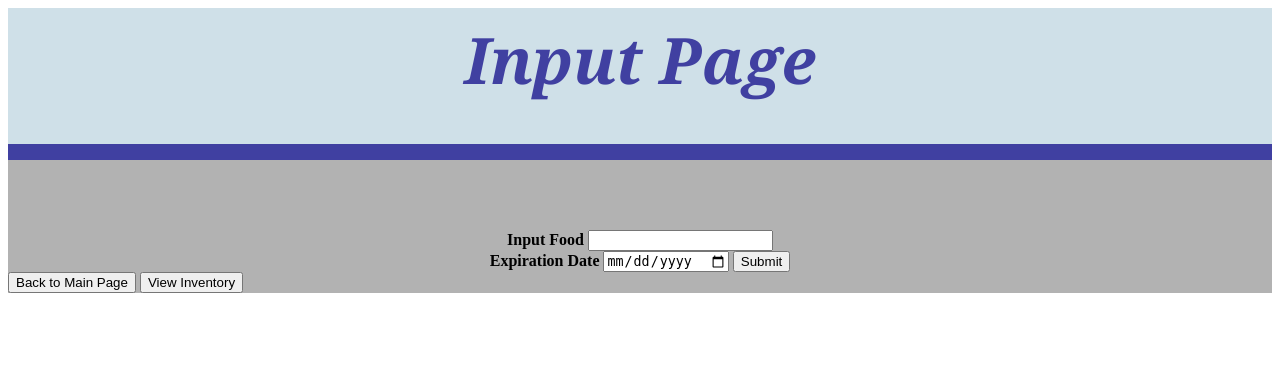
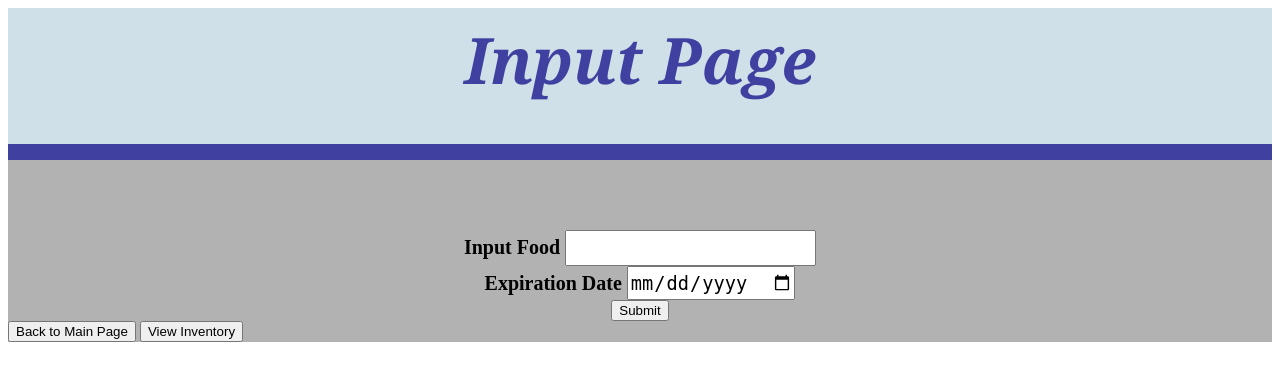
Before and after one commit to StevenFein/FridgePal, a Python web app: template Templates/InputPage.html in a window 1280 px wide. Shown: the top 381 px of the page. Run offline with Jinja, Linux system fonts and the light colour scheme; the template is opened without the code that fills it, so the values that code supplies are empty.

Commit message:
HTML on input page is pretty

```diff
--- a/Templates/InputPage.html
+++ b/Templates/InputPage.html
@@ -13,11 +13,13 @@
       <div id="userinputs">
         <!-- <h2>Expiration Date</h2> -->
         <center><form action="/input" method="POST">
-          <strong>Input Food</strong>
-          <input type="text" name="addfooditem" id="fooditeminput" value="{{addfooditem}}"/> <br />
+        <div class = 'a'>
+        <strong>Input Food</strong>
+          <input id = textboxid type="text" name="addfooditem" id="fooditeminput" value="{{addfooditem}}" /> <br />
           <strong>Expiration Date</strong>
-          <input type="date" name="expirationdate">
-          <input type="submit" value="Submit">
+          <input id = textboxid type="date" name="expirationdate">
+        </div>
+          <div> <input id = "button" type="submit" value="Submit"></div>
         </form></center>
       </div>
       <a href="/"><button class="main" id="backbutton">Back to Main Page</button></a>
--- a/css/InputPage.css
+++ b/css/InputPage.css
@@ -27,3 +27,19 @@
 	padding: 35px;
 	background-color: #b2b2b2;
 }
+
+div.a {
+	font-size: 20px;
+}
+
+#textboxid{
+	height:30px;
+	font-size:14pt;
+}
+
+#button:hover {
+  background-color: #CC1820;
+  color: white;
+	font-size: 16px;
+
+}
```
